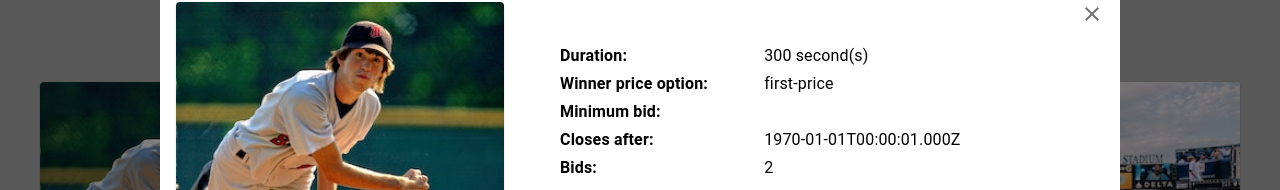
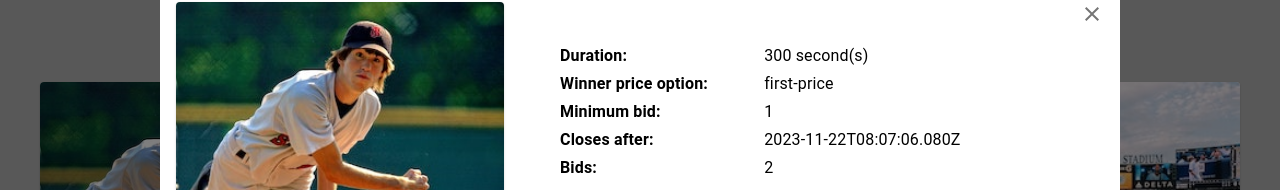
Before and after one commit to spencermeta/lukso-biding-system, a React (Create React App) app: page / in a window 1280 px wide. Both pictures are taken after a click on the button "Sleve McDichael". Shown: the part 110-300 px from the top of the page. Built offline with nearby package versions, Linux system fonts and the light colour scheme.

Commit message:
update biding time

```diff
--- a/src/components/AuctionSessionDetail.jsx
+++ b/src/components/AuctionSessionDetail.jsx
@@ -6,7 +6,8 @@ import { makeStyles } from '@material-ui/core/styles';
 
 const toDateString = (bigIntTs) => {
   const ts = parseInt(bigIntTs.toString(), 10);
-  return new Date(ts * 1000).toISOString();
+  console.log('ts = ' + ts);
+  return new Date(Date.now() + ts * 1000).toISOString();
 };
 
 const useStyles = makeStyles((theme) => {
@@ -57,7 +58,7 @@ const AuctionSessionDetail = ({
       </Typography>
       <Typography className={classes.item}>
         <strong>Minimum bid:</strong>{' '}
-        {minimumBid.value}
+        {minimumBid}
       </Typography>
       {closesAfter ? (
         <Typography className={classes.item}>
--- a/src/components/CardAuctionForm.jsx
+++ b/src/components/CardAuctionForm.jsx
@@ -3,6 +3,7 @@ import Box from '@material-ui/core/Box';
 import Select from '@material-ui/core/Select';
 import TextField from '@material-ui/core/TextField';
 import Button from '@material-ui/core/Button';
+import MenuItem from '@material-ui/core/MenuItem';
 import FormControl from '@material-ui/core/FormControl';
 import InputLabel from '@material-ui/core/InputLabel';
 import Typography from '@material-ui/core/Typography';
@@ -54,7 +55,10 @@ const CardAuctionForm = ({ tokenPurses, tokenDisplayInfo, onSubmit }) => {
             setSelectedPurse(event.target.value);
           }}
         >
-
+          <MenuItem value={'LYX'}>LYX</MenuItem>
+          <MenuItem value={'LYXc'}>LYXc</MenuItem>
+          <MenuItem value={'LYXe'}>LYXe</MenuItem>
+          <MenuItem value={'LYXt'}>LYXt</MenuItem>
         </Select>
       </FormControl>
       <FormControl className={classes.item} fullWidth>
```
Also changed, not shown: 7 other files (tests, documents, lock files or other folders).
